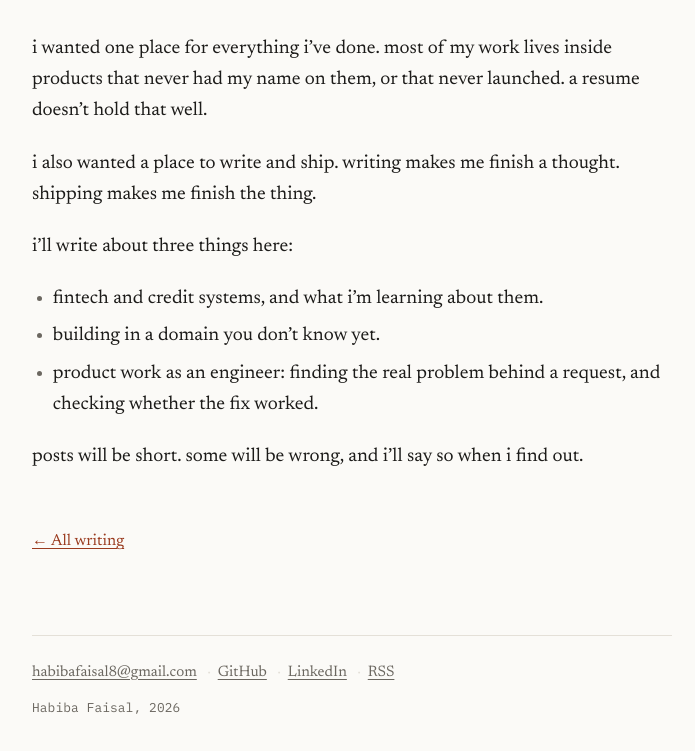
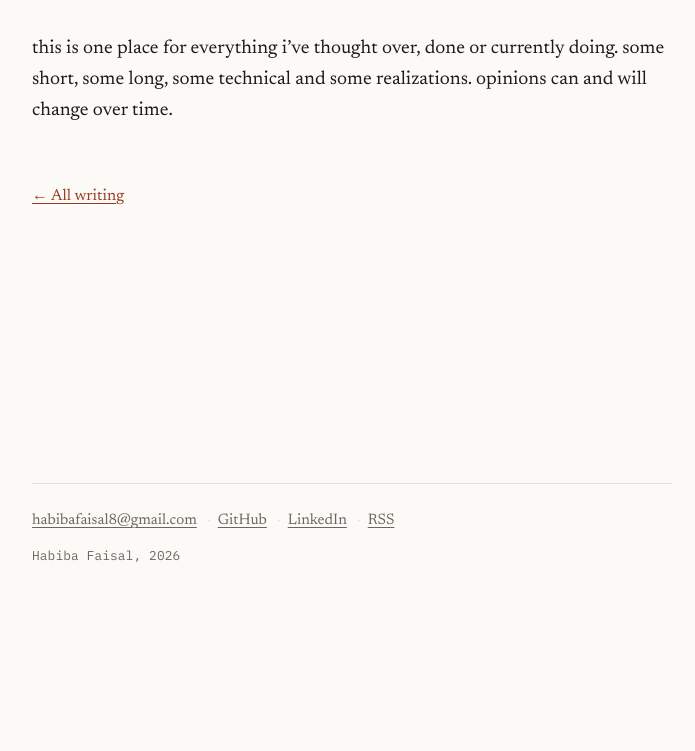
Before and after one commit to habibafaisal/habibafaisal.github.io, an Astro site: page /writing/hello in a window 1280 px wide. Shown: the part 191-942 px from the top of the page, without its empty margins (288-983 px from the left). After the commit the page ends 806 px from the top, so only its background shows below. Built offline with nearby package versions, Linux system fonts and the light colour scheme; Astro itself is replaced by a stand-in of ours.

Commit message:
Publish site content

```diff
--- a/src/content/writing/hello.md
+++ b/src/content/writing/hello.md
@@ -1,17 +1,7 @@
 ---
-title: why i built this
-description: One place for the work I've done, and a place to write.
+title: "why i built this"
+description: "one place for the work I've done, and a place to write."
 date: 2026-10-22
 ---
 
-i wanted one place for everything i've done. most of my work lives inside products that never had my name on them, or that never launched. a resume doesn't hold that well.
-
-i also wanted a place to write and ship. writing makes me finish a thought. shipping makes me finish the thing.
-
-i'll write about three things here:
-
-- fintech and credit systems, and what i'm learning about them.
-- building in a domain you don't know yet.
-- product work as an engineer: finding the real problem behind a request, and checking whether the fix worked.
-
-posts will be short. some will be wrong, and i'll say so when i find out.
+this is one place for everything i've thought over, done or currently doing. some short, some long, some technical and some realizations. opinions can and will change over time.
```
